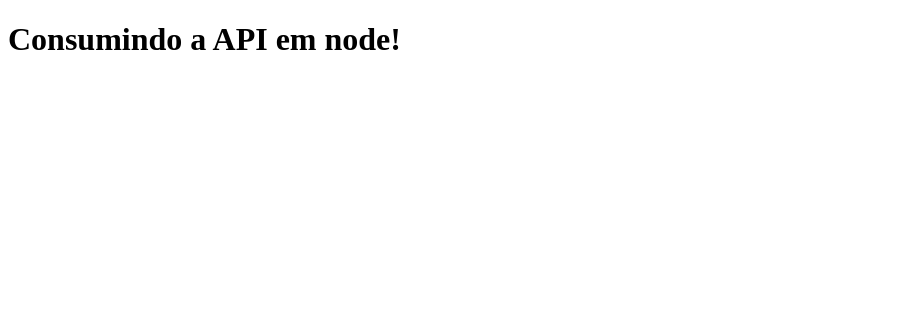
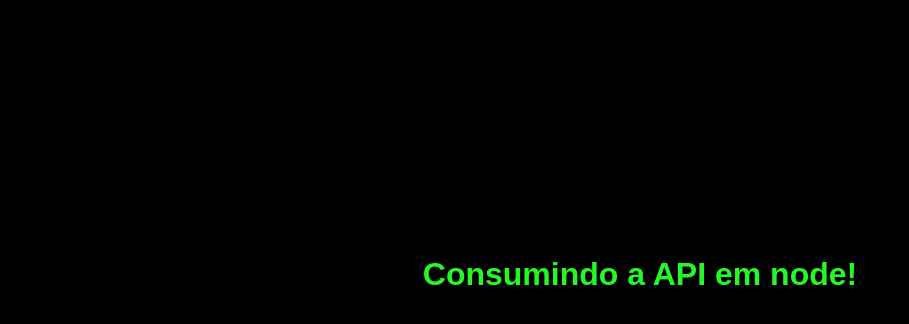
Before and after one commit to Dorivaldo-Gonsalo/Node-API, a website: page public/index.html in a window 1280 px wide. Shown: the whole page, without its empty margins (0-909 px from the left). Drawn offline with Linux system fonts and the light colour scheme.

Commit message:
add um estilo simples

```diff
--- a/public/index.html
+++ b/public/index.html
@@ -4,6 +4,22 @@
     <meta charset="UTF-8">
     <meta name="viewport" content="width=device-width, initial-scale=1.0">
     <title>README</title>
+    <style>
+        body{
+            background-color: black;
+            margin: 0;
+            padding: 0;
+            font-family: Arial, Helvetica, sans-serif;
+        }
+
+        h1{
+            color: rgb(37, 248, 37);
+            font-weight: bold;
+            text-align: center;
+            margin-top: 20%;
+            text-shadow: rgb(12, 255, 12);
+        }
+    </style>
 </head>
 <body>
     <h1>Consumindo a API em node!</h1>
```
